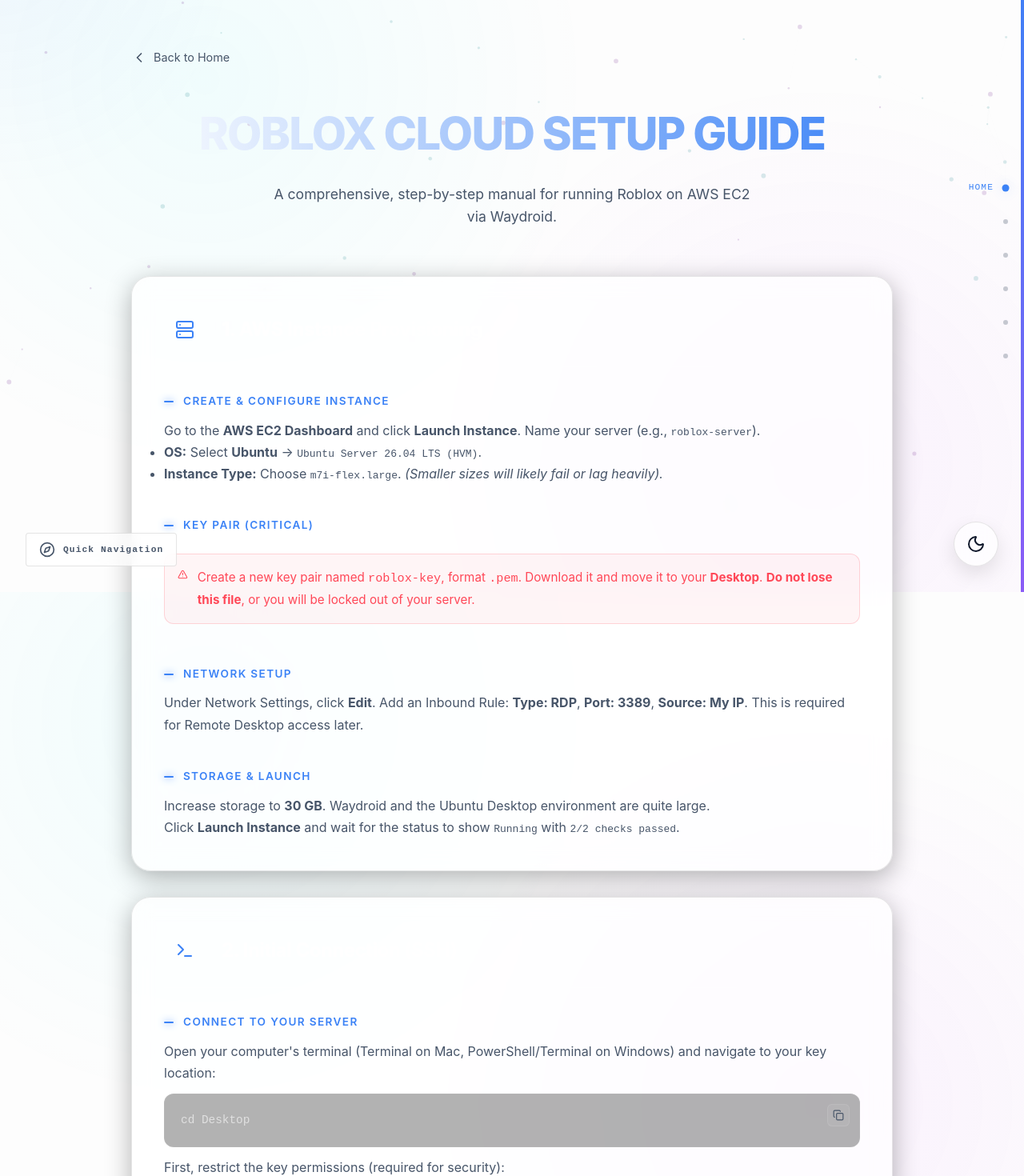
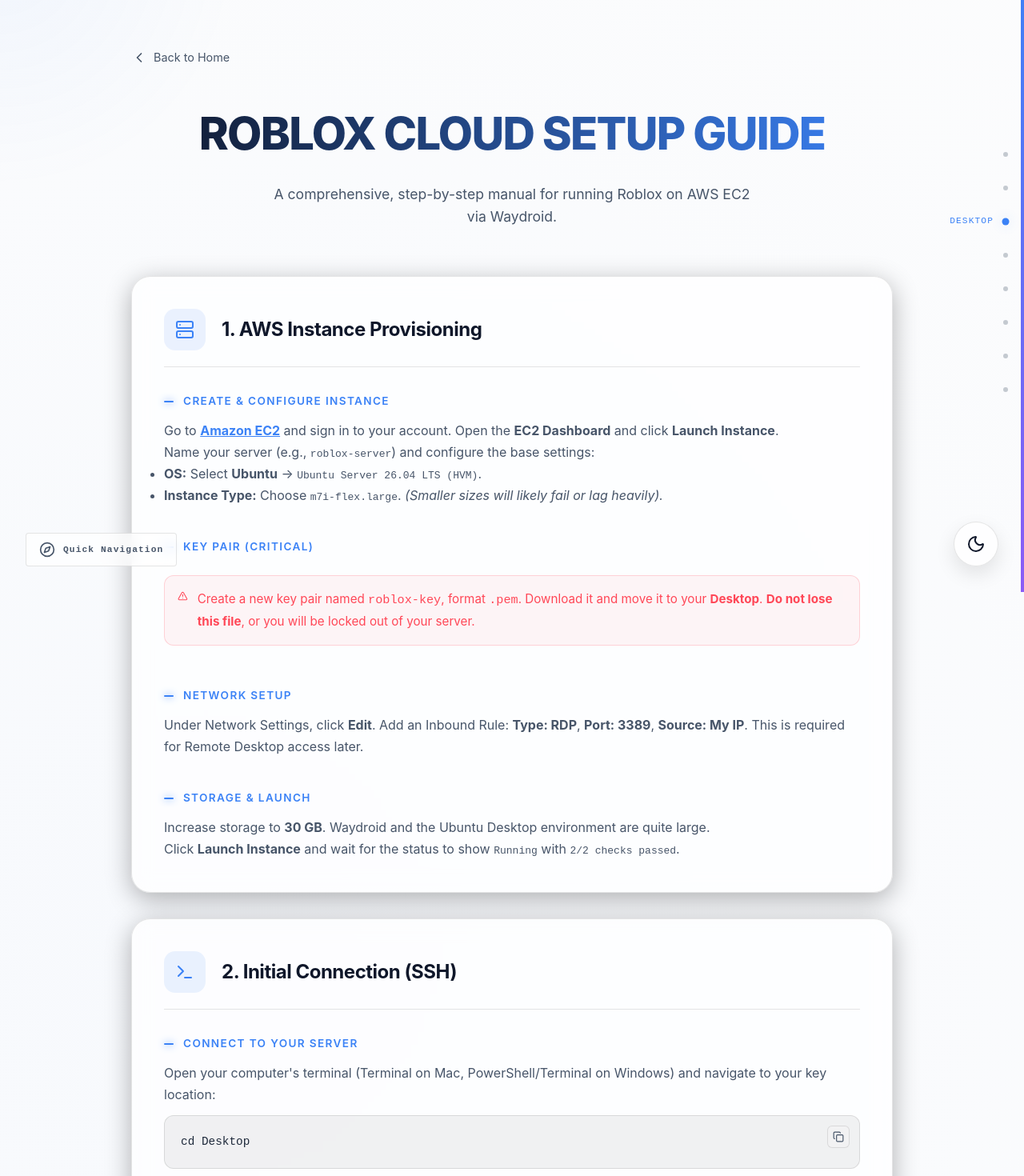
Before and after one commit to ReallyJason/Jason_main, a React (Vite) app: page /roblox in a window 1280 px wide. Shown: the part 60-1530 px from the top of the page at 80% size. Built offline with nearby package versions, Linux system fonts and the light colour scheme.

Commit message:
roblox script changes

```diff
--- a/src/components/RobloxGuide.css
+++ b/src/components/RobloxGuide.css
@@ -3,7 +3,24 @@
   padding: 120px 20px 60px;
   position: relative;
   overflow-x: hidden;
-  background: var(--bg);
+  background: var(--bg-primary);
+  transition: background-color 0.3s ease;
+}
+
+.mesh-gradient {
+  position: absolute;
+  inset: 0;
+  z-index: 0;
+  pointer-events: none;
+  background:
+    radial-gradient(circle at 20% 20%, rgba(var(--accent-rgb), 0.05) 0%, transparent 40%),
+    radial-gradient(circle at 80% 80%, rgba(188, 19, 254, 0.05) 0%, transparent 40%);
+}
+
+:root[data-theme="light"] .mesh-gradient {
+  background:
+    radial-gradient(circle at 20% 20%, rgba(59, 130, 246, 0.03) 0%, transparent 40%),
+    radial-gradient(circle at 80% 80%, rgba(139, 92, 246, 0.03) 0%, transparent 40%);
 }
 
 .guide-container {
@@ -37,7 +54,7 @@
 .guide-header h1 {
   font-size: clamp(2rem, 5vw, 3.5rem);
   margin-bottom: 16px;
-  background: linear-gradient(to right, #fff, var(--accent));
+  background: linear-gradient(to right, var(--text-primary), var(--accent));
   -webkit-background-clip: text;
   -webkit-text-fill-color: transparent;
 }
@@ -65,7 +82,7 @@
   align-items: center;
   gap: 20px;
   margin-bottom: 32px;
-  border-bottom: 1px solid rgba(255, 255, 255, 0.05);
+  border-bottom: 1px solid var(--border-color);
   padding-bottom: 20px;
 }
 
@@ -82,7 +99,7 @@
 
 .section-header h2 {
   font-size: 1.5rem;
-  color: #fff;
+  color: var(--text-primary);
   margin: 0;
   letter-spacing: -0.02em;
 }
@@ -143,7 +160,7 @@
 
 .info-box {
   background: rgba(var(--accent-rgb), 0.05);
-  border: 1px solid rgba(var(--accent-rgb), 0.2);
+  border: 1px solid var(--border-color);
   color: var(--accent);
 }
 
@@ -156,14 +173,14 @@
 
 .trouble-item {
   padding: 20px;
-  background: rgba(255, 255, 255, 0.03);
+  background: rgba(var(--accent-rgb), 0.03);
   border-radius: 16px;
-  border: 1px solid rgba(255, 255, 255, 0.05);
+  border: 1px solid var(--border-color);
 }
 
 .trouble-item strong {
   display: block;
-  color: #fff;
+  color: var(--text-primary);
   margin-bottom: 8px;
   font-size: 1rem;
 }
@@ -187,7 +204,11 @@
   border-radius: 12px;
   padding: 20px;
   margin: 12px 0;
-  border: 1px solid rgba(255, 255, 255, 0.05);
+  border: 1px solid var(--border-color);
+}
+
+:root[data-theme="light"] .code-block-container {
+  background: rgba(0, 0, 0, 0.05);
 }
 
 .code-block-container pre {
@@ -198,9 +219,13 @@
 .code-block-container code {
   background: none;
   padding: 0;
-  color: #e0e0e0;
+  color: var(--text-primary);
   font-family: 'JetBrains Mono', monospace;
   font-size: 0.9rem;
+}
+
+:root[data-theme="light"] .code-block-container code {
+  color: #1e293b;
 }
 
 .copy-btn {
@@ -208,7 +233,7 @@
   top: 12px;
   right: 12px;
   background: rgba(255, 255, 255, 0.05);
-  border: 1px solid rgba(255, 255, 255, 0.1);
+  border: 1px solid var(--border-color);
   color: var(--text-secondary);
   padding: 6px;
   border-radius: 6px;
@@ -242,6 +267,12 @@
   height: 48px;
 }
 
+.guide-footer p {
+  font-size: 1.2rem;
+  color: var(--text-primary);
+  margin: 0;
+}
+
 @media (max-width: 768px) {
   .roblox-guide-page {
     padding-top: 100px;
--- a/src/components/RobloxGuide.tsx
+++ b/src/components/RobloxGuide.tsx
@@ -26,7 +26,8 @@
           label: "Create & Configure Instance",
           content: (
             <>
-              <p>Go to the <strong>AWS EC2 Dashboard</strong> and click <strong>Launch Instance</strong>. Name your server (e.g., <code>roblox-server</code>).</p>
+              <p>Go to <a href="https://aws.amazon.com/ec2/" target="_blank" rel="noopener noreferrer" style={{ color: 'var(--accent)', textDecoration: 'underline' }}><strong>Amazon EC2</strong></a> and sign in to your account. Open the <strong>EC2 Dashboard</strong> and click <strong>Launch Instance</strong>.</p>
+              <p>Name your server (e.g., <code>roblox-server</code>) and configure the base settings:</p>
               <ul>
                 <li><strong>OS:</strong> Select <strong>Ubuntu</strong> → <code>Ubuntu Server 26.04 LTS (HVM)</code>.</li>
                 <li><strong>Instance Type:</strong> Choose <code>m7i-flex.large</code>. <em>(Smaller sizes will likely fail or lag heavily).</em></li>
@@ -266,11 +267,11 @@
       ]
     },
     {
-      title: "8. Extras & Troubleshooting",
+      title: "8. Auto Clicker & Troubleshooting",
       icon: <Settings className="step-icon" />,
       steps: [
         {
-          label: "Optional Auto Clicker",
+          label: "Auto Clicker Setup",
           content: (
             <>
               <p>Install xdotool to enable automated clicking:</p>
@@ -329,11 +330,11 @@
           <h1 className="section-title">Roblox Cloud Setup Guide</h1>
           <p className="subtitle">A comprehensive, step-by-step manual for running Roblox on AWS EC2 via Waydroid.</p>
         </motion.div>
-
 <div className="guide-sections-list">
   {sections.map((section, sIndex) => (
     <motion.div
       key={sIndex}
+      id={`roblox-section-${sIndex + 1}`}
       className="guide-section-card glass border-beam-container"
       initial={{ opacity: 0, y: 20 }}
       whileInView={{ opacity: 1, y: 0 }}
--- a/src/components/ScrollProgress.tsx
+++ b/src/components/ScrollProgress.tsx
@@ -1,8 +1,9 @@
 import React, { useEffect, useState } from 'react';
 import { motion, useScroll, useSpring } from 'framer-motion';
+import { useLocation } from 'react-router-dom';
 import './ScrollProgress.css';
 
-const sections = [
+const homeSections = [
   { id: 'hero', label: 'Home' },
   { id: 'about', label: 'About' },
   { id: 'experience', label: 'Work' },
@@ -11,8 +12,20 @@
   { id: 'contact', label: 'Contact' }
 ];
 
+const robloxSections = [
+  { id: 'roblox-section-1', label: 'Provision' },
+  { id: 'roblox-section-2', label: 'SSH' },
+  { id: 'roblox-section-3', label: 'Desktop' },
+  { id: 'roblox-section-4', label: 'Login' },
+  { id: 'roblox-section-5', label: 'Waydroid' },
+  { id: 'roblox-section-6', label: 'ARM' },
+  { id: 'roblox-section-7', label: 'Roblox' },
+  { id: 'roblox-section-8', label: 'Clicker' }
+];
+
 const ScrollProgress: React.FC = () => {
   const { scrollYProgress } = useScroll();
+  const location = useLocation();
   const scaleY = useSpring(scrollYProgress, {
     stiffness: 100,
     damping: 30,
@@ -20,6 +33,7 @@
   });
 
   const [activeSection, setActiveSection] = useState('hero');
+  const sections = location.pathname === '/roblox' ? robloxSections : homeSections;
 
   useEffect(() => {
     const handleScroll = () => {
@@ -37,7 +51,11 @@
 
     window.addEventListener('scroll', handleScroll);
     return () => window.removeEventListener('scroll', handleScroll);
-  }, []);
+  }, [sections]);
+
+  useEffect(() => {
+    setActiveSection(sections[0].id);
+  }, [location.pathname, sections]);
 
   return (
     <div className="scroll-progress-container">
--- a/src/index.css
+++ b/src/index.css
@@ -8,7 +8,9 @@
   --text-primary: #e0e0e0;
   --text-secondary: #a0a0a0;
   --accent: #00f2ff; /* Neon Cyan */
+  --accent-rgb: 0, 242, 255;
   --accent-secondary: #bc13fe; /* Electric Purple */
+  --accent-secondary-rgb: 188, 19, 254;
   --accent-glow: rgba(0, 242, 255, 0.3);
   --border-color: rgba(255, 255, 255, 0.1);
   --border-hover: rgba(0, 242, 255, 0.4);
@@ -22,7 +24,9 @@
   --text-primary: #0f172a;
   --text-secondary: #475569;
   --accent: #3b82f6;
+  --accent-rgb: 59, 130, 246;
   --accent-secondary: #8b5cf6;
+  --accent-secondary-rgb: 139, 92, 246;
   --accent-glow: rgba(59, 130, 246, 0.2);
   --border-color: rgba(0, 0, 0, 0.1);
   --border-hover: rgba(0, 0, 0, 0.2);
```
Lines whose indentation alone changed are shown as unchanged.
